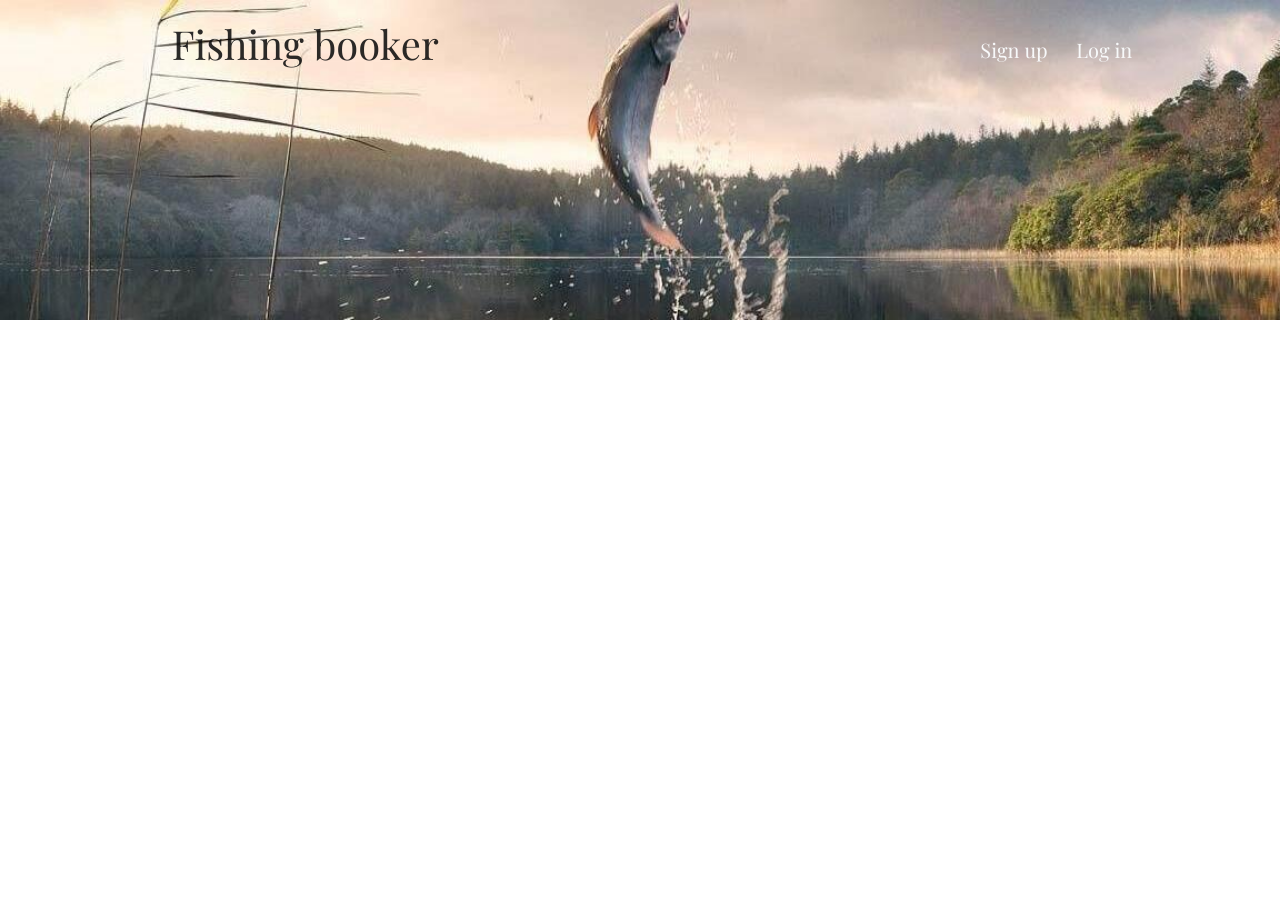
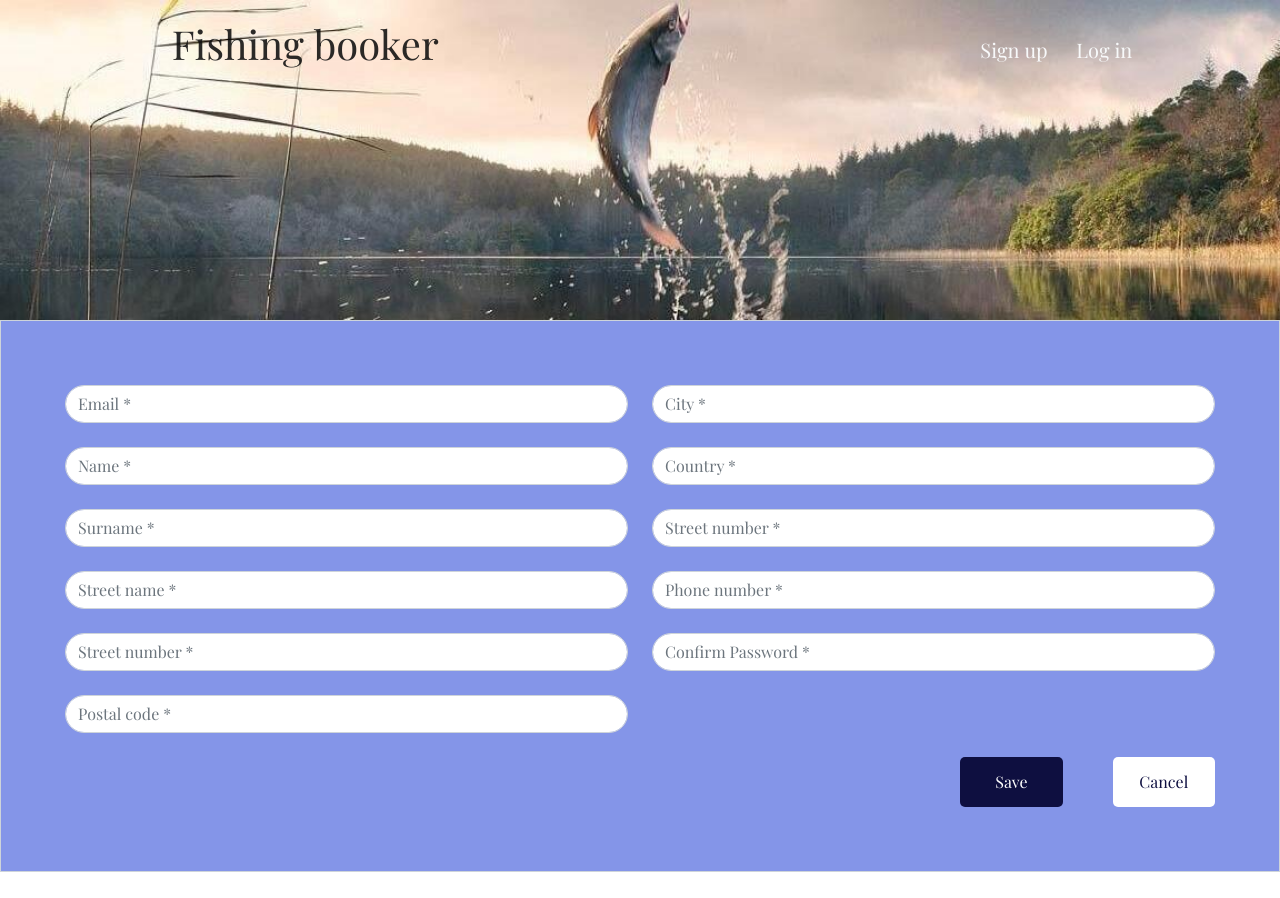
Before and after one commit to StefanLjubovic/isa-projekat, a Vue app in the folder FishingBooker/frontend/: page /client-registration in a window 1280 px wide. Before the commit the page ends 800 px from the top, so only its background shows below. Built offline with nearby package versions, Linux system fonts and the light colour scheme.

Commit message:
Created inital registration form

```diff
--- a/FishingBooker/frontend/src/App.vue
+++ b/FishingBooker/frontend/src/App.vue
@@ -31,6 +31,9 @@ export default {
   text-align: center;
   color: #2c3e50;
   background: #8495e8;
+    width:100%;
+  min-height: 100vh;
+  height: auto;
 }
 
 .fade-enter-active, .fade-leave-active {
--- a/FishingBooker/frontend/src/components/Header.vue
+++ b/FishingBooker/frontend/src/components/Header.vue
@@ -1,5 +1,5 @@
 <template>
-  <div class="background" v-if="['MainPage'].indexOf($route.name) == -1">
+  <div class="background" v-if="['MainPage,ClientRegistration'].indexOf($route.name) == -1">
       <div class="headerr">
           <div class="logo">
               <h1 id="logo">Fishing booker</h1>
--- a/FishingBooker/frontend/src/router/index.js
+++ b/FishingBooker/frontend/src/router/index.js
@@ -1,6 +1,7 @@
 import { createRouter, createWebHistory } from "vue-router";
 import MainPage from "../views/MainPage.vue";
 import Adventures from "../views/Adventures.vue"
+import ClientRegistration from "../views/ClientRegistration.vue"
 const routes = [
   {
     path: "/",
@@ -11,6 +12,11 @@ const routes = [
     path: "/adventures",
     name: "Adventures",
     component: Adventures,
+  },
+  {
+    path: "/client-registration",
+    name: "ClientRegistration",
+    component: ClientRegistration,
   }
 ];
 
--- /dev/null
+++ b/FishingBooker/frontend/src/views/ClientRegistration.vue
@@ -0,0 +1,117 @@
+<template>
+  <div class="form-content">
+      <div class="form">
+                    <div class="row">
+                        <div class="col-md md-6 mb-4 ">
+                            <div class="form-group mb-4 form">
+                                <input type="text" class="form-control" placeholder="Email *" ref="email" value=""/>
+                            </div>
+                            <div class="form-group">
+                                <input type="text" class="form-control" placeholder="Name *" ref="name" value=""/>
+                            </div>
+                        </div>
+                        <div class="col-md-6 mb-4">
+                            <div class="form-group mb-4">
+                                <input type="text" class="form-control" placeholder="City *" ref="city" value=""/>
+                            </div>
+                            <div class="form-group">
+                                <input type="text" class="form-control" placeholder="Country *" ref ="country" value=""/>
+                            </div>
+                        </div>
+                         <div class="col-md-6 mb-4">
+                            <div class="form-group mb-4">
+                                <input type="text" class="form-control" placeholder="Surname *" ref="surname" value=""/>
+                            </div>
+                            <div class="form-group">
+                                <input type="text" class="form-control" placeholder="Street name *" ref="street" value=""/>
+                            </div>
+                        </div>
+                        <div class="col-md-6 mb-4">
+                            <div class="form-group mb-4">
+                                <input type="text" class="form-control" placeholder="Street number *" ref="number" value=""/>
+                            </div>
+                            <div class="form-group">
+                                <input type="text" class="form-control" placeholder="Phone number *" ref="phone " value=""/>
+                            </div>
+                        </div>
+                        <div class="col-md-6">
+                            <div class="form-group mb-4">
+                                <input type="text" class="form-control"   placeholder="Street number *" ref="number" value=""/>
+                            </div>
+                            <div class="form-group">
+                                <input type="text" class="form-control"  placeholder="Postal code *" ref="postal-code" value=""/>
+                            </div>
+                        </div>
+                        <div class="col-md-6 mb-4">
+                            <div class="form-group mb-4">
+                                <input type="text" class="form-control" placeholder="Confirm Password *" ref="repeat-password" value=""/>
+                            </div>
+                        </div>
+                    </div>
+                      <div class="btn-div"><button class="btn droptdown-btn mt-4" @click.prevent="getFormValues()">Save</button> <button class="btn cancel-btn mt-4">Cancel</button></div>
+                </div>
+                </div>
+</template>
+
+<script>
+export default {
+    methods:{
+        getFormValues(){
+            console.log('aaaa')
+            console.log( this.$refs.name.value)
+        }
+    }
+}
+</script>
+
+<style scoped>
+.note
+{
+    text-align: center;
+    height: 80px;
+    background: -webkit-linear-gradient(left, #0072ff, #8811c5);
+    color: #fff;
+    font-weight: bold;
+    line-height: 80px;
+}
+.form-content
+{
+    padding: 5%;
+    border: 1px solid #ced4da;
+    margin-bottom: 2%;
+}
+.form-control{
+    border-radius:1.5rem;
+}
+.btnSubmit
+{
+    border:none;
+    border-radius:1.5rem;
+    padding: 1%;
+    width: 20%;
+    cursor: pointer;
+    background: #0062cc;
+    color: #fff;
+}
+
+.droptdown-btn{
+    width: 8vw;
+    height: 50px;
+    color:white;
+    border-radius: 5px;
+  background: #0e0f40;
+}
+.cancel-btn{
+    width: 8vw;
+    height: 50px;
+    background:white;
+    border-radius: 5px;
+  color: #0e0f40;
+  margin-left: 50px;
+}
+
+.btn-div{
+    display: flex;
+    justify-content: flex-end;
+}
+</style>
--- a/FishingBooker/frontend/src/views/MainPage.vue
+++ b/FishingBooker/frontend/src/views/MainPage.vue
@@ -5,7 +5,7 @@
               <h1 id="logo">Fishing booker</h1>
           </div>
           <div class="buttons-div">
-           <a href="#" class="link-light">Sign up</a>
+           <a href="#" class="link-light" @click="openRegistration">Sign up</a>
            <a href="#" class="link-light" @click="showModal=true">Log in</a>
         </div>
       </div>
@@ -53,6 +53,9 @@ export default {
         routeShips: function(){
             this.$router.push({ path: 'ships' })
         },
+        openRegistration: function(){
+            this.$router.push({ path: 'client-registration' })
+        }
     },
     components:{
         LoginModal
```
